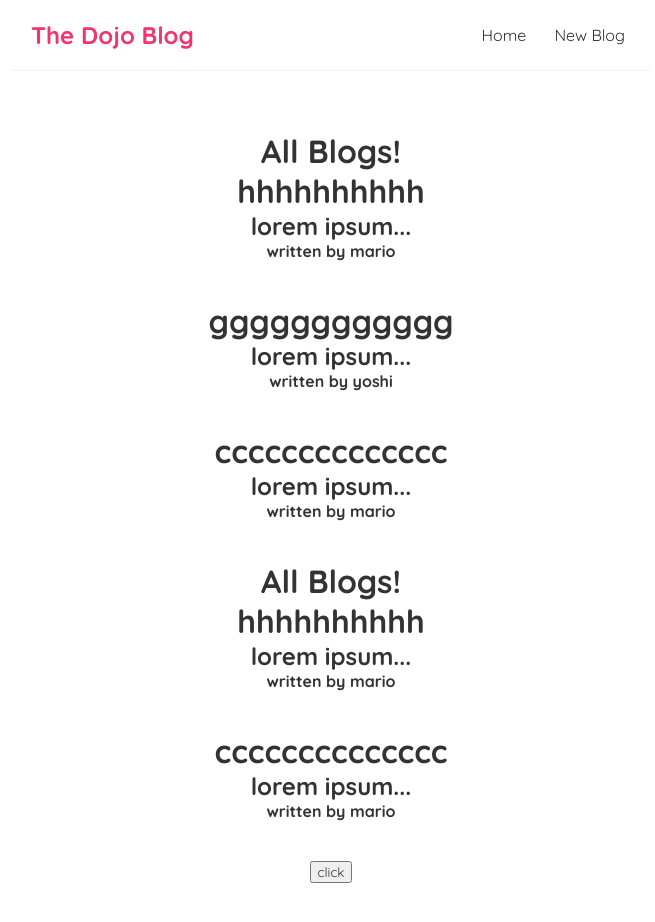
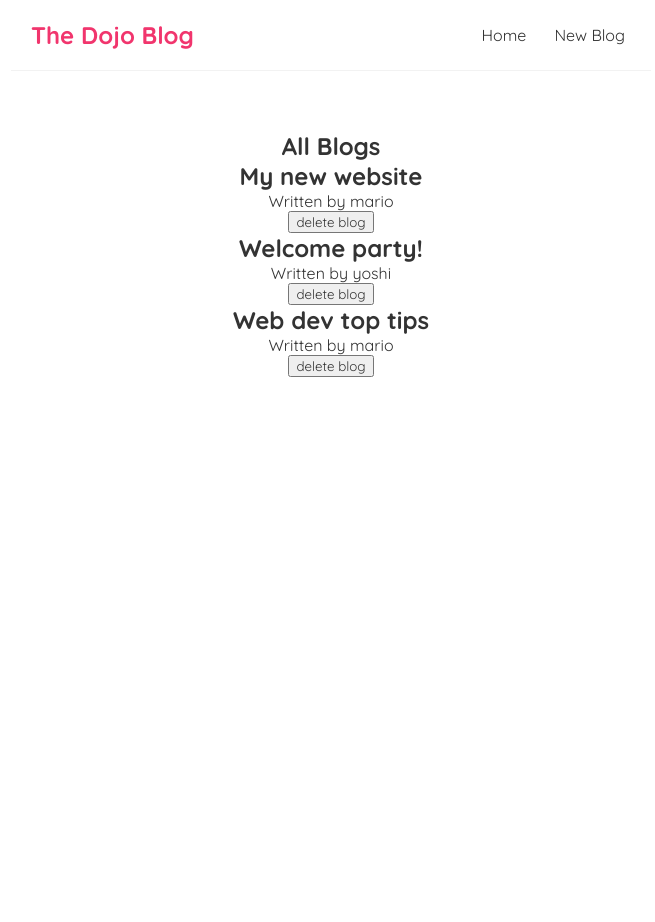
Before and after one commit to H-alchemist/AtlassBlog, a React (Create React App) app: page / in a window 1280 px wide. Shown: the top 922 px of the page, without its empty margins (309-964 px from the left). After the commit the page ends 800 px from the top, so only its background shows below. Built offline with nearby package versions, Linux system fonts and the light colour scheme.

Commit message:
passing func as props

```diff
--- a/src/BlogList.js
+++ b/src/BlogList.js
@@ -1,22 +1,16 @@
-const BlogList = (props) => {  // const BlogList = ({blogs , title}) => { and work wth them directly
-    const blogs = props.blogs;
-
-    return (
-        <div className="blog-list">
-        <h1>{props.title}!</h1>
-            {
-
-          blogs.map((blog)=>(
-            <div className="blog-preview" key={blog.id}>
-            <h1>{blog.title}</h1>
-              <h2>{blog.body}</h2>
-              <h4>written by {blog.author}</h4><br></br><br></br>
-            </div>
-          ))
-
-        }
+const BlogList = ({ blogs, title, handleDelete }) => {
+  return (
+    <div className="blog-list">
+      <h2>{ title }</h2>
+      {blogs.map(blog => (
+        <div className="blog-preview" key={blog.id} >
+          <h2>{ blog.title }</h2>
+          <p>Written by { blog.author }</p>
+          <button onClick={() => handleDelete(blog.id)}>delete blog</button>
         </div>
-     );
+      ))}
+    </div>
+  );
 }
 
 export default BlogList;
--- a/src/Home.js
+++ b/src/Home.js
@@ -1,33 +1,23 @@
 import { useState } from "react";
 import BlogList from "./BlogList";
+
 const Home = () => {
-
   const [blogs, setBlogs] = useState([
-    { title: 'hhhhhhhhhh', body: 'lorem ipsum...', author: 'mario', id: 1 },
-    { title: 'gggggggggggg', body: 'lorem ipsum...', author: 'yoshi', id: 2 },
-    { title: 'cccccccccccccc', body: 'lorem ipsum...', author: 'mario', id: 3 }
-  ])
-  const all =[
     { title: 'My new website', body: 'lorem ipsum...', author: 'mario', id: 1 },
     { title: 'Welcome party!', body: 'lorem ipsum...', author: 'yoshi', id: 2 },
-    { title: 'Web dev top tips', body: 'lorem ipsum...', author: 'mario', id: 3 }];
+    { title: 'Web dev top tips', body: 'lorem ipsum...', author: 'mario', id: 3 }
+  ])
 
-  const test =()=>{
-
-    setBlogs(all);
+  const handleDelete = (id) => {
+    const newBlogs = blogs.filter(blog => blog.id !== id);
+    setBlogs(newBlogs);
   }
 
-    return (
-
-      <div className="Home">
-        <BlogList blogs={blogs} title="All Blogs" />
-        <BlogList blogs={blogs.filter((blog)=> blog.author === "mario")} title="All Blogs" />
-         <button onClick={test}>click</button>
-      </div>
-
-
-
-      );
+  return (
+    <div className="home">
+      <BlogList blogs={blogs} title="All Blogs" handleDelete={handleDelete} />
+    </div>
+  );
 }
 
 export default Home;
```
